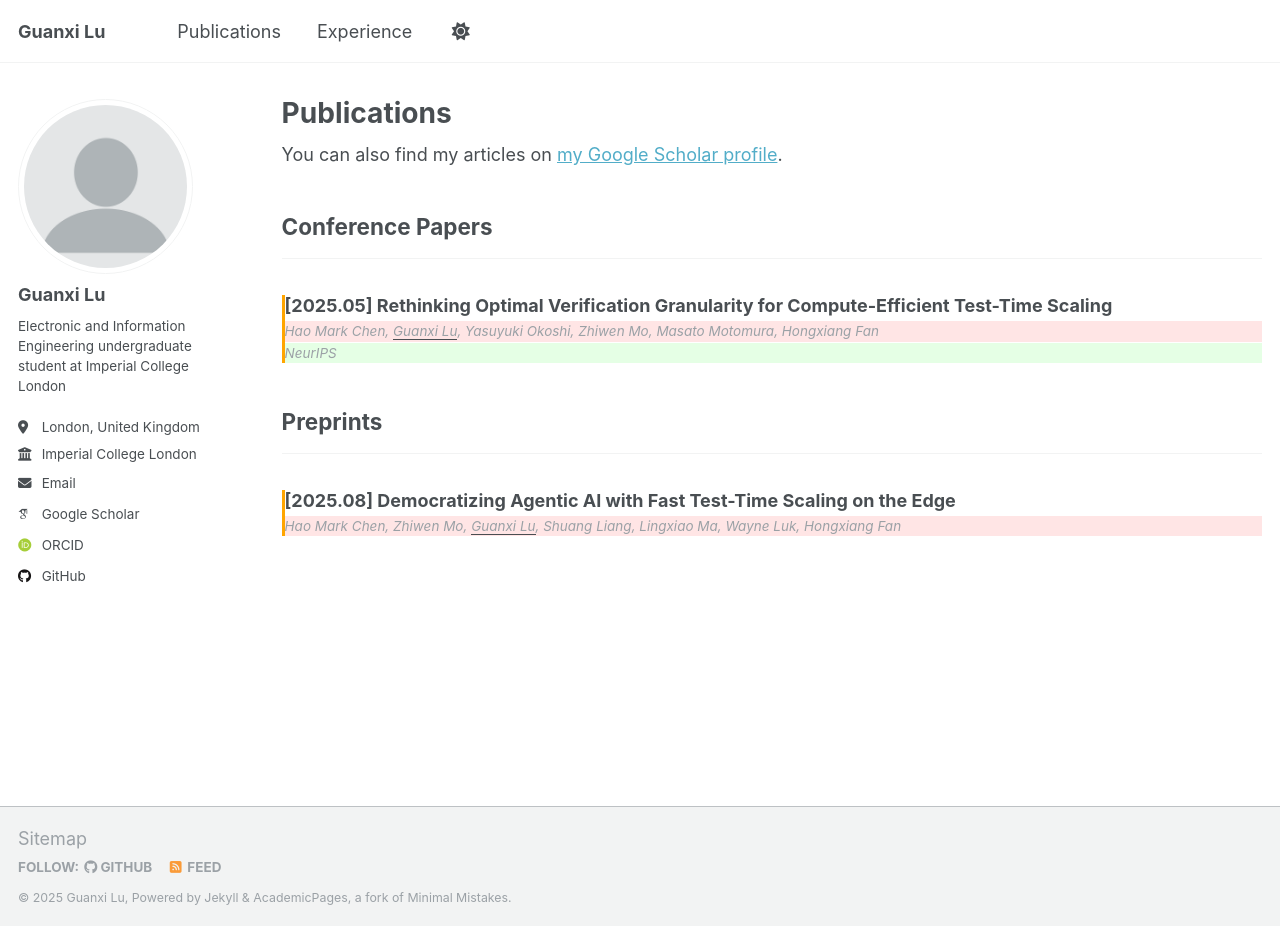
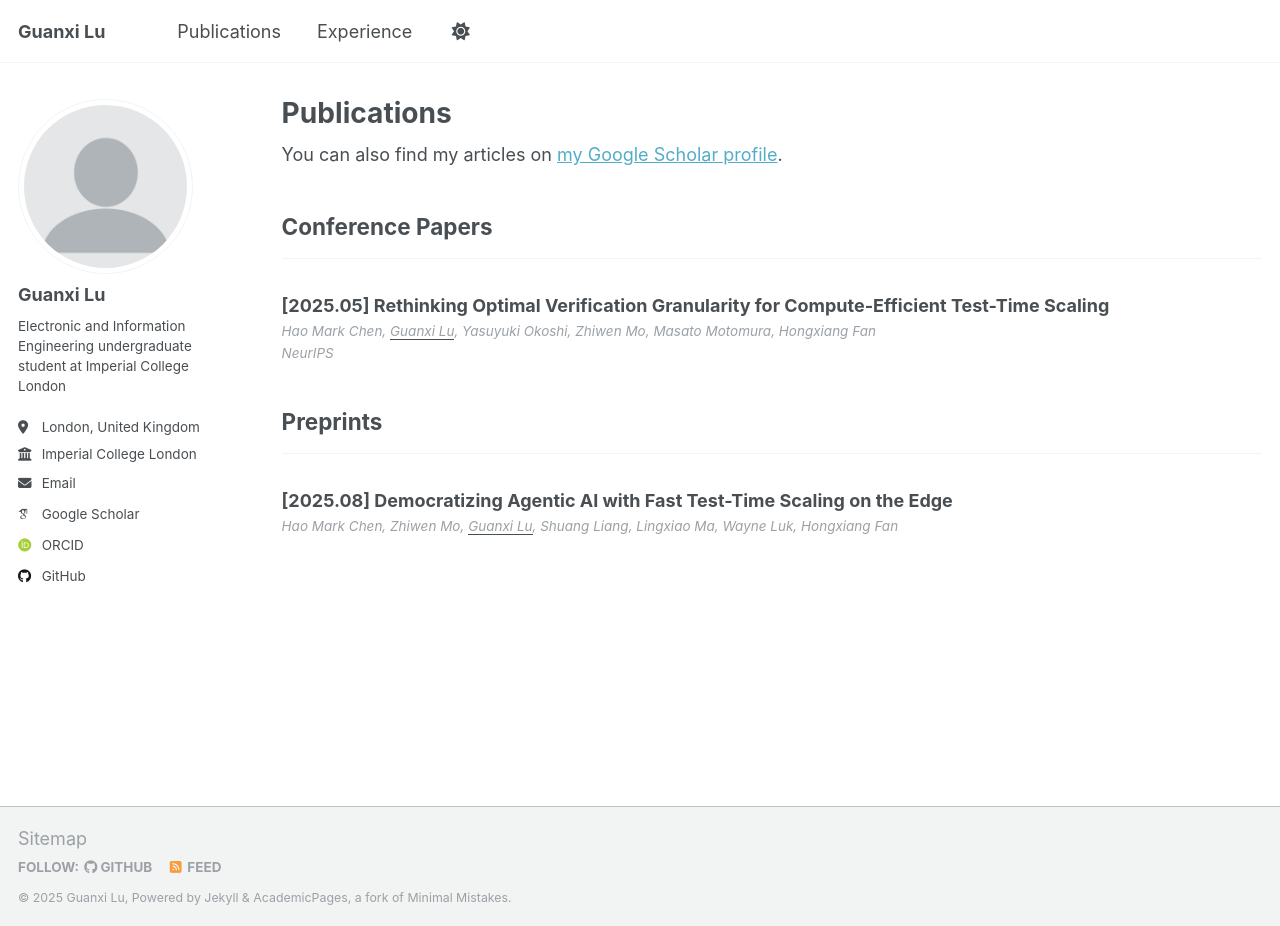
Before and after one commit to lgxi24/lgxi24.github.io, a Jekyll site: the page built from _pages/publications.html, in a window 1280 px wide and 926 px high. Built offline with Jekyll 4.4.1, drawn with Linux system fonts in a browser that asks for light colours; some web fonts are replaced; a script that is not in the unit is left out.

```diff
--- a/_sass/layout/_archive.scss
+++ b/_sass/layout/_archive.scss
@@ -55,7 +55,6 @@
   font-size: $type-size-6;
   color: var(--global-text-color-light);
   font-style: italic;
-  background-color: rgba(255, 0, 0, 0.1); /* Debug: red background */
 }
 
 .archive__item-venue {
@@ -63,7 +62,6 @@
   margin-bottom: 0.3em !important;
   font-size: $type-size-6;
   color: var(--global-text-color-light);
-  background-color: rgba(0, 255, 0, 0.1); /* Debug: green background */
 }
 
 /* remove border*/
@@ -105,18 +103,11 @@
 /* Remove underline hover effect for publications only */
 .archive__item--publication:hover .archive__item-title {
   text-decoration: none !important;
-  background-color: rgba(0, 0, 255, 0.2) !important; /* Debug: blue background on hover */
 }
 
 /* Additional specificity for publication hover effects */
 .list__item .archive__item--publication:hover .archive__item-title {
   text-decoration: none !important;
-  background-color: rgba(0, 0, 255, 0.2) !important; /* Debug: blue background on hover */
-}
-
-/* Debug: Mark all publication items */
-.archive__item--publication {
-  border-left: 3px solid orange; /* Debug: orange border for publications */
 }
 
 
```
